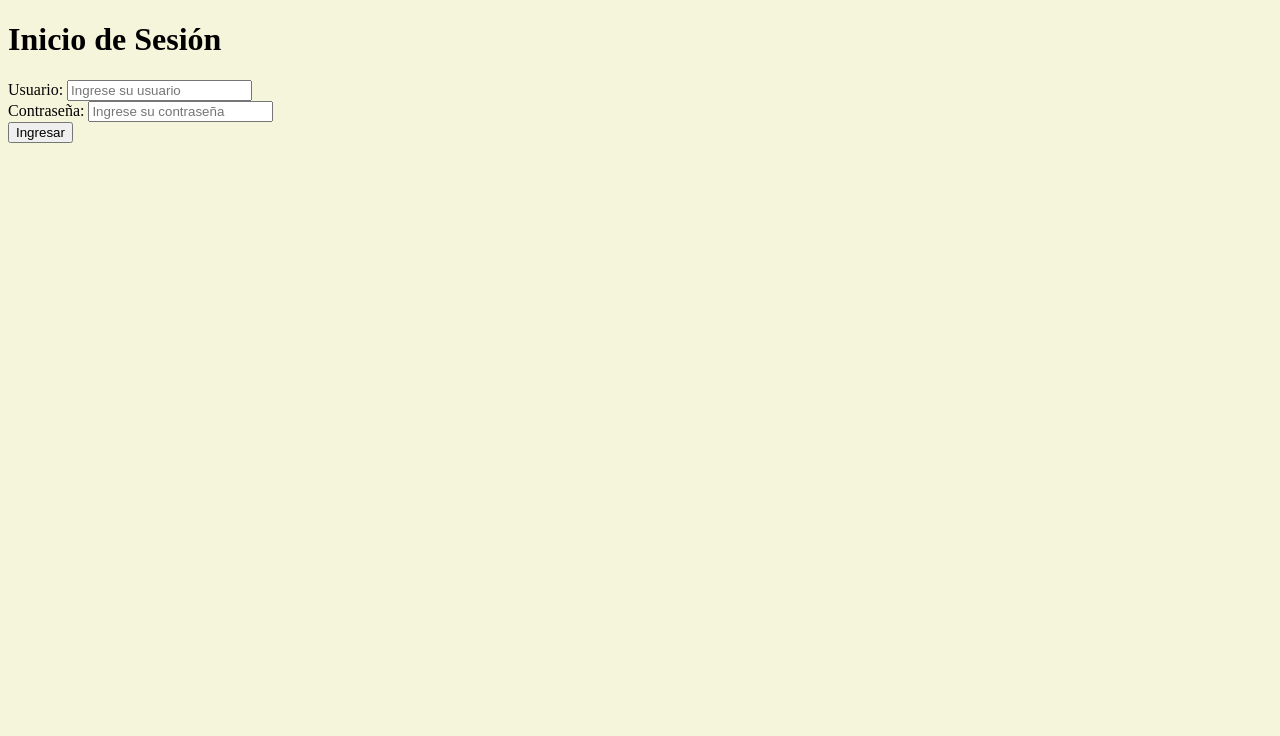
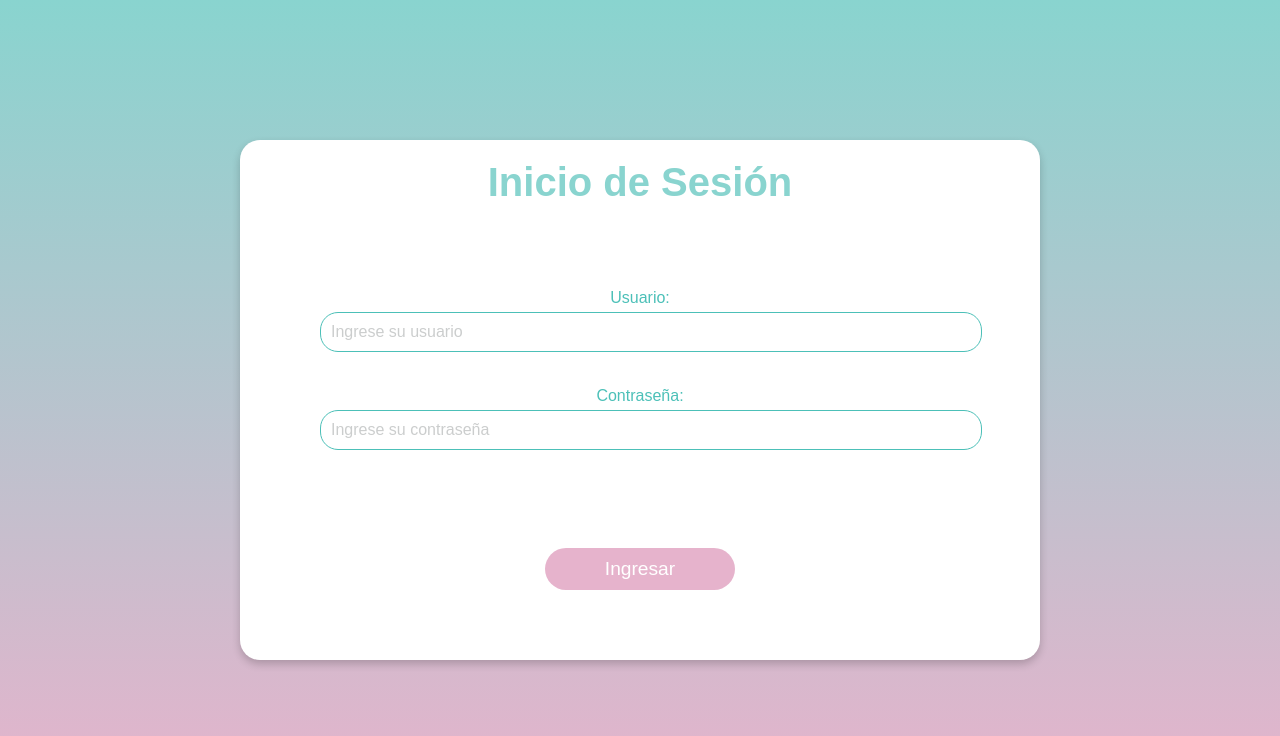
Before and after one commit to S3ctari0/HeartAttackPrevention, a plain HTML site: page index.html in a window 1280 px wide. Drawn offline with Linux system fonts and the light colour scheme.

Commit message:
CommitInterfazInicio

```diff
--- a/style.css
+++ b/style.css
@@ -1,3 +1,90 @@
 body {
-    background-color:beige;
+    background: linear-gradient(to bottom, #89d4cf, #e6b3cc);
+
+    color: #333;
+    font-family: Arial, sans-serif;
+    text-align: center;
+    margin: 0;
+    height: 100vh;
+    display: flex;
+    justify-content: center;
+    align-items: center;
 }
+
+.cuadrado {
+    width: 800px;
+    height: 500px;
+    background-color: #ffffff;
+    border-radius: 20px;
+    box-shadow: 0 4px 8px rgba(0, 0, 0, 0.2);
+    display: flex;
+    flex-direction: column;
+    padding-top: 20px;
+    justify-content: space-between;
+    align-items: center;
+}
+
+h1 {
+    font-size: 2.5em;
+    color: #89d4cf;
+    margin: 0;
+    padding: 0 20px;
+}
+
+.input-container {
+    width: 100%;
+    display: flex;
+    flex-direction: column;
+    align-items: center;
+}
+
+.cuadro-input {
+    width: 80%;
+    background-color: #ffffff;
+    border-radius: 10px;
+    margin-bottom: 15px;
+    padding: 10px;
+}
+
+label {
+    display: block;
+    margin-bottom: 5px;
+    color: #4cc0b8;
+}
+
+input {
+    width: 100%;
+    padding: 10px;
+    border: 1px solid #4cc0b8;
+    border-radius: 18px;
+    font-size: 1em;
+}
+
+input::placeholder {
+    color: #989c9c;
+    opacity: 0.5;
+}
+
+.boton-container {
+    width: 100%;
+    display: flex;
+    justify-content: center;
+}
+
+.boton {
+    margin-bottom: 70px;
+    padding: 10px 60px;
+    font-size: 1.2em;
+    color: #fff;
+    background-color: #e6b3cc;
+    border: none;
+    border-radius: 50px;
+    cursor: pointer;
+    transition: background-color 0.3s ease;
+    width: auto;
+    max-width: 200px;
+}
+
+.boton:hover {
+    background-color: #89d4cf;
+}
```
